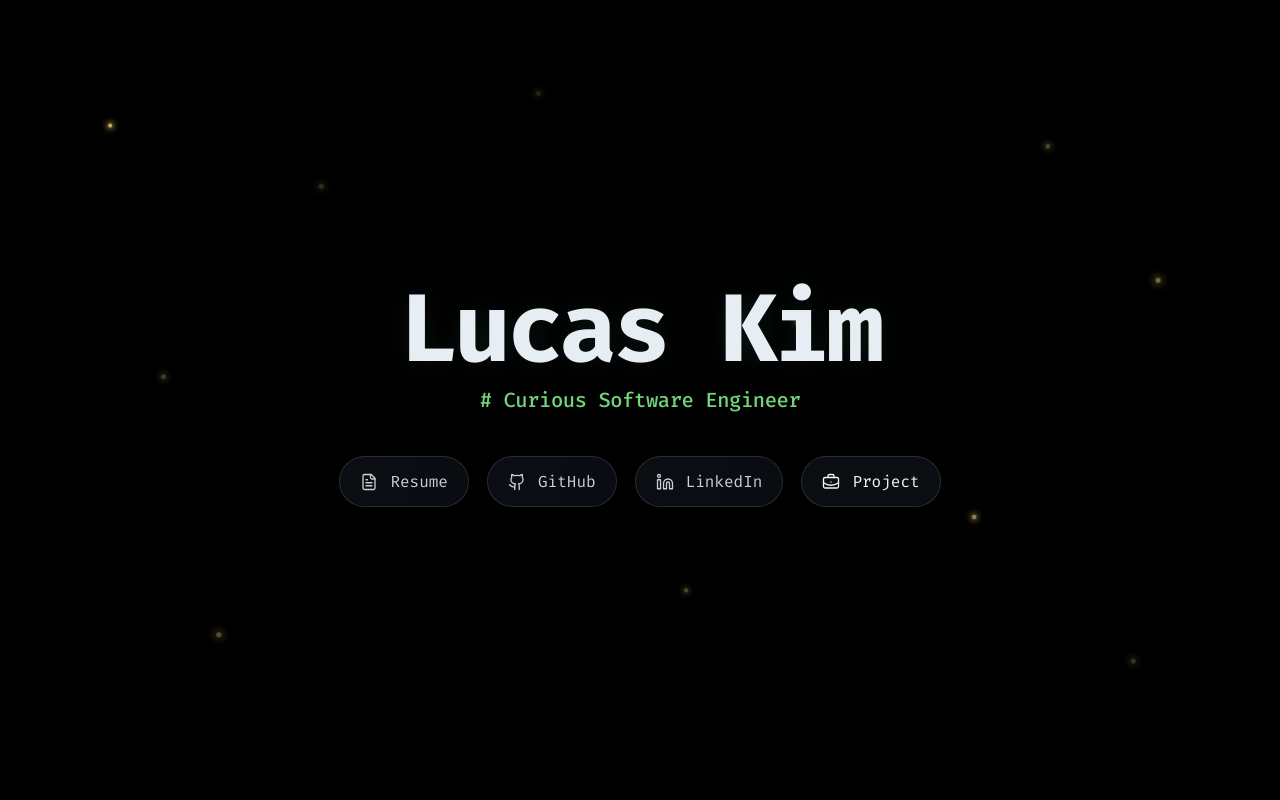
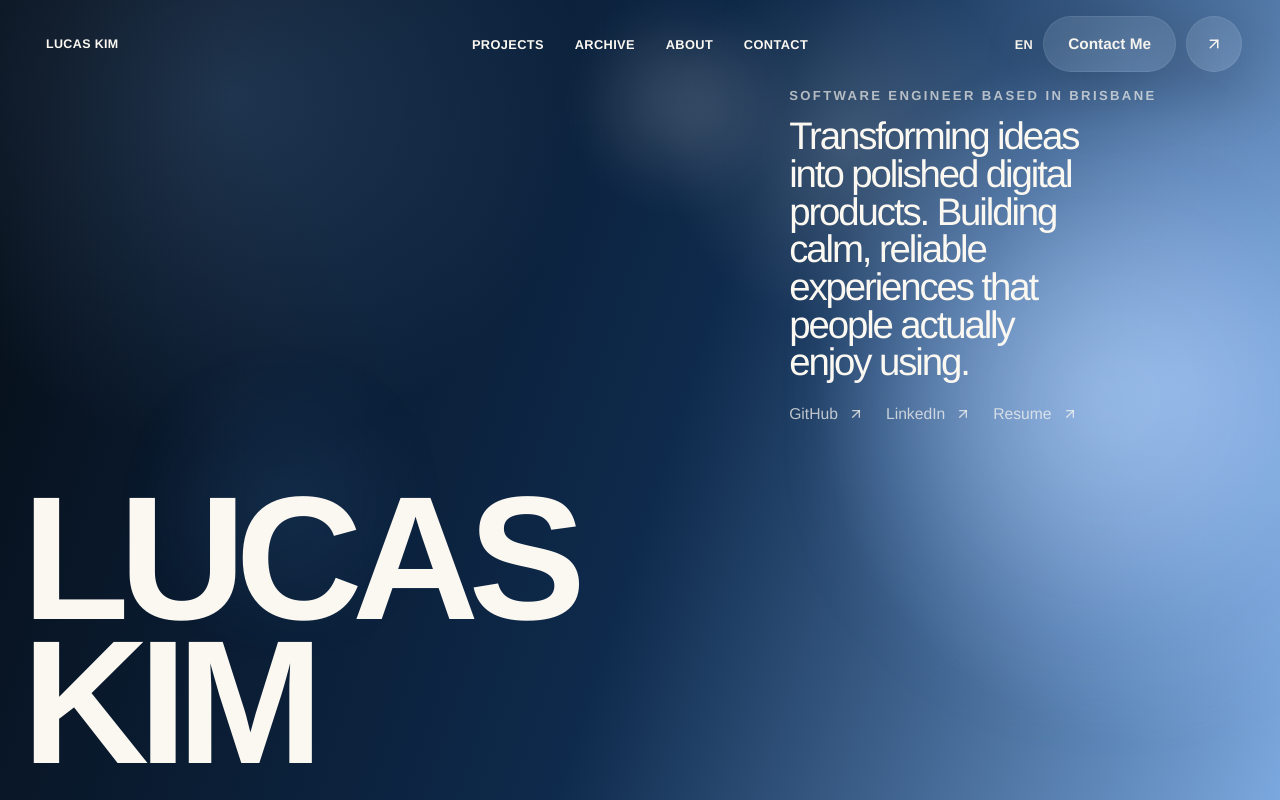
Before and after one commit to LucasKimo/Lucas_Portfolio, a React (Vite) app: page / in a window 1280 px wide. Built offline with nearby package versions, Linux system fonts and the light colour scheme.

Commit message:
changed design

```diff
--- a/index.html
+++ b/index.html
@@ -10,10 +10,10 @@
     />
     <link rel="preconnect" href="https://fonts.googleapis.com" />
     <link rel="preconnect" href="https://fonts.gstatic.com" crossorigin />
-    <link href="https://fonts.googleapis.com/css2?family=Fira+Code:wght@400;500;700&family=JetBrains+Mono:wght@500;700;800&display=swap" rel="stylesheet" />
+    <link href="https://fonts.googleapis.com/css2?family=Geist:wght@400;500;600;700;800&display=swap" rel="stylesheet" />
     <script type="module" src="/src/main.tsx"></script>
   </head>
   <body>
     <div id="root"></div>
   </body>
-  </html>
+</html>
--- a/src/App.tsx
+++ b/src/App.tsx
@@ -1,100 +1,90 @@
-import { ArrowLeft, BriefcaseBusiness, FileText, Github, Linkedin } from "lucide-react";
-import { useState } from "react";
+import { ArrowUpRight } from "lucide-react";
 
-type LinkItem = {
-  href: string;
-  label: string;
-  icon: typeof FileText;
-};
+const navigationItems = ["Projects", "Archive", "About", "Contact"];
 
-const primaryLinks: LinkItem[] = [
-  {
-    href: "../public/resume.pdf",
-    label: "Resume",
-    icon: FileText,
-  },
+const socialLinks = [
   {
     href: "https://github.com/LucasKimo",
     label: "GitHub",
-    icon: Github
   },
   {
     href: "https://www.linkedin.com/in/lucas-eunsu-kim",
     label: "LinkedIn",
-    icon: Linkedin
-  }
+  },
+  {
+    href: "/resume.pdf",
+    label: "Resume",
+  },
 ];
 
-const petals = Array.from({ length: 18 }, (_, index) => index);
-const fireflies = Array.from({ length: 12 }, (_, index) => index);
+export default function App() {
+  return (
+    <main className="portfolio-shell">
+      <div className="background-orb orb-left" aria-hidden="true" />
+      <div className="background-orb orb-top" aria-hidden="true" />
+      <div className="background-orb orb-right" aria-hidden="true" />
+      <div className="background-grid" aria-hidden="true" />
 
-export default function App() {
-  const [showProjectPage, setShowProjectPage] = useState(false);
+      <header className="topbar">
+        <a className="brand-mark" href="#home" aria-label="Lucas Kim home">
+          LUCAS KIM
+        </a>
 
-  return (
-    <main className="page-shell">
-      <div className="firefly-field" aria-hidden="true">
-        {fireflies.map((firefly) => (
-          <span
-            key={firefly}
-            className={`firefly firefly-${firefly + 1}`}
-          />
-        ))}
-      </div>
+        <nav className="main-nav" aria-label="Primary">
+          {navigationItems.map((item) => (
+            <a key={item} href={`#${item.toLowerCase()}`}>
+              {item}
+            </a>
+          ))}
+        </nav>
 
-      <div className="petal-field" aria-hidden="true">
-        {petals.map((petal) => (
-          <span
-            key={petal}
-            className={`petal petal-${petal + 1}`}
-          />
-        ))}
-      </div>
+        <div className="topbar-actions">
+          <a className="locale-switch" href="#contact">
+            EN
+          </a>
+          <a className="contact-pill" href="mailto:lucaseunsu.kim@gmail.com">
+            Contact Me
+          </a>
+          <a
+            className="round-button"
+            href="mailto:lucaseunsu.kim@gmail.com"
+            aria-label="Send an email"
+          >
+            <ArrowUpRight aria-hidden="true" size={18} strokeWidth={2} />
+          </a>
+        </div>
+      </header>
 
-      {showProjectPage ? (
-        <section className="project-page">
-          <h1>Project</h1>
-          <button
-            className="profile-link profile-button"
-            type="button"
-            onClick={() => setShowProjectPage(false)}
-          >
-            <ArrowLeft aria-hidden="true" size={18} strokeWidth={1.75} />
-            <span>Home</span>
-          </button>
-        </section>
-      ) : (
-        <section className="hero-card">
-          <h1>Lucas Kim</h1>
-          <p className="subtitle">
-            # Curious Software Engineer
+      <section className="hero-layout" id="home">
+        <div className="hero-copy-block">
+          <p className="eyebrow">Software engineer based in Brisbane</p>
+          <p className="hero-statement">
+            Transforming ideas into polished digital products. Building calm,
+            reliable experiences that people actually enjoy using.
           </p>
-
-          <nav className="link-row" aria-label="Profile links">
-            {primaryLinks.map(({ href, label, icon: Icon }) => (
+          <div className="hero-links" aria-label="Profile links">
+            {socialLinks.map(({ href, label }) => (
               <a
                 key={label}
-                className="profile-link"
+                className="text-link"
                 href={href}
                 target={href.startsWith("http") ? "_blank" : undefined}
                 rel={href.startsWith("http") ? "noreferrer" : undefined}
               >
-                <Icon aria-hidden="true" size={18} strokeWidth={1.75} />
                 <span>{label}</span>
+                <ArrowUpRight aria-hidden="true" size={16} strokeWidth={2} />
               </a>
             ))}
+          </div>
+        </div>
 
-            <button
-              className="profile-link profile-button"
-              type="button"
-              onClick={() => setShowProjectPage(true)}
-            >
-              <BriefcaseBusiness aria-hidden="true" size={18} strokeWidth={1.75} />
-              <span>Project</span>
-            </button>
-          </nav>
-        </section>
-      )}
+        <div className="name-lockup" aria-label="Lucas Kim portfolio">
+          <h1>
+            <span className="name-line">LUCAS</span>
+            <span className="name-line">KIM</span>
+          </h1>
+        </div>
+      </section>
     </main>
   );
 }
--- a/src/styles.css
+++ b/src/styles.css
@@ -1,15 +1,22 @@
 :root {
-  font-family: "Fira Code", "JetBrains Mono", monospace;
-  color: #f5f5f2;
-  /* 배경 그라?�이??�?문양 ?�이 ?�수 ?�이??*/
-  background: #000000;
+  font-family: "Aptos", "Segoe UI Variable Display", "Helvetica Neue", sans-serif;
+  color: #f6f4ef;
+  background:
+    radial-gradient(circle at 18% 12%, rgba(134, 188, 255, 0.18), transparent 28%),
+    radial-gradient(circle at 66% 18%, rgba(255, 255, 255, 0.16), transparent 17%),
+    radial-gradient(circle at 92% 48%, rgba(165, 203, 255, 0.56), transparent 29%),
+    linear-gradient(108deg, #07101b 5%, #0e2a4c 53%, #7ba8de 100%);
   font-synthesis: none;
   text-rendering: optimizeLegibility;
   -webkit-font-smoothing: antialiased;
   -moz-osx-font-smoothing: grayscale;
-  --text-strong: #e6edf3;
-  --text-muted: #7ee787;
-  --shadow-soft: 0 24px 80px rgba(0, 0, 0, 0.42);
+  --text-primary: #fbf8f2;
+  --text-soft: rgba(251, 248, 242, 0.72);
+  --surface: rgba(255, 255, 255, 0.1);
+  --surface-strong: rgba(255, 255, 255, 0.16);
+  --border-soft: rgba(255, 255, 255, 0.12);
+  --border-strong: rgba(255, 255, 255, 0.2);
+  --shadow-soft: 0 20px 60px rgba(3, 10, 22, 0.26);
 }
 
 * {
@@ -27,206 +34,511 @@ body {
   min-height: 100vh;
 }
 
+body,
+a,
+button {
+  color: inherit;
+}
+
+body {
+  background: inherit;
+}
+
 a {
-  color: inherit;
   text-decoration: none;
 }
 
-.page-shell {
+.portfolio-shell {
   position: relative;
-  display: grid;
-  place-items: start center;
   min-height: 100vh;
-  overflow: hidden;
-  padding: 3vh 32px 32px;
+  min-height: 100dvh;
+  overflow: clip;
   isolation: isolate;
+  padding: clamp(18px, 2vw, 24px) clamp(16px, 1.8vw, 22px) clamp(20px, 2.2vw, 28px);
 }
 
-/* .page-shell::before {
-  content: "";
+.background-orb,
+.background-grid {
   position: absolute;
-  inset: -24px;
-  background: url("/korea.png") center / cover no-repeat;
-  filter: blur(0.5px);
-  transform: scale(1.00);
-  opacity: 0.5;
-  z-index: -2;
-} */
-
-.page-shell::after {
-  content: "";
-  position: absolute;
-  inset: 0;
-  background: rgba(0, 0, 0, 0.62);
-  backdrop-filter: blur(2px);
-  z-index: -1;
-}
-
-
-.firefly-field {
-  position: absolute;
-  inset: 0;
   pointer-events: none;
 }
 
-.firefly {
-  position: absolute;
-  width: 5px;
-  height: 5px;
+.background-orb {
   border-radius: 999px;
-  background: rgba(255, 241, 153, 0.9);
-  box-shadow:
-    0 0 8px rgba(255, 235, 120, 0.9),
-    0 0 18px rgba(255, 219, 92, 0.45);
-  opacity: 0.2;
-  animation: fireflyFloat 16s ease-in-out infinite, fireflyBlink 3.2s ease-in-out infinite;
+  filter: blur(26px);
+  opacity: 0.95;
 }
 
-.firefly::after {
-  content: "";
-  position: absolute;
-  inset: -3px;
-  border-radius: inherit;
-  background: rgba(255, 237, 140, 0.22);
-  filter: blur(3px);
+.orb-left {
+  inset: auto auto 18% 10%;
+  width: clamp(220px, 24vw, 420px);
+  height: clamp(220px, 24vw, 420px);
+  background: radial-gradient(circle, rgba(68, 124, 192, 0.18), transparent 68%);
 }
 
+.orb-top {
+  top: 0;
+  left: 45%;
+  width: clamp(180px, 16vw, 320px);
+  height: clamp(180px, 16vw, 320px);
+  background: radial-gradient(circle, rgba(255, 255, 255, 0.22), transparent 70%);
+}
 
-.hero-card,
-.project-page {
+.orb-right {
+  top: 4%;
+  right: -10%;
+  width: clamp(380px, 46vw, 860px);
+  height: min(92vh, 1100px);
+  height: min(92dvh, 1100px);
+  background: radial-gradient(circle, rgba(171, 203, 246, 0.65), rgba(124, 170, 230, 0.16) 50%, transparent 72%);
+}
+
+.background-grid {
+  inset: 0;
+  background:
+    linear-gradient(rgba(255, 255, 255, 0.04) 1px, transparent 1px),
+    linear-gradient(90deg, rgba(255, 255, 255, 0.04) 1px, transparent 1px);
+  background-size: 120px 120px;
+  opacity: 0.07;
+  mix-blend-mode: soft-light;
+}
+
+.topbar {
   position: relative;
   z-index: 1;
   display: grid;
-  gap: 14px;
-  justify-items: center;
-  text-align: center;
-  width: min(980px, 100%);
+  grid-template-columns: auto 1fr auto;
+  align-items: center;
+  gap: 24px;
 }
 
-.hero-card {
-  padding: 40px 20px;
+.brand-mark {
+  display: inline-flex;
+  align-items: center;
+  justify-self: start;
+  font-size: 0.78rem;
+  font-weight: 600;
+  letter-spacing: 0.03em;
+  margin-left: clamp(18px, 2vw, 24px);
+  text-transform: uppercase;
+  color: var(--text-primary);
 }
 
-.hero-card h1,
-.project-page h1 {
-  margin: 0;
-  font-size: clamp(2.8rem, 8vw, 6rem);
-  line-height: 0.92;
-  letter-spacing: -0.045em;
-  color: var(--text-strong);
-  font-weight: 700;
-  text-shadow: 0 0 24px rgba(120, 255, 214, 0.08);
+.main-nav {
+  position: absolute;
+  left: 50%;
+  transform: translateX(-50%);
+  display: flex;
+  justify-content: center;
+  gap: clamp(18px, 2.4vw, 38px);
+  padding-inline: 12px;
 }
 
-.subtitle {
-  margin: 0;
-  font-size: clamp(0.95rem, 1.6vw, 1.45rem);
-  font-weight: 500;
-  letter-spacing: -0.02em;
-  color: var(--text-muted);
-  opacity: 0.92;
+.main-nav a,
+.locale-switch {
+  font-size: 0.80rem;
+  font-weight: 600;
+  letter-spacing: 0.03em;
+  text-transform: uppercase;
+  color: var(--text-primary);
 }
 
-.link-row {
+.topbar-actions {
+  display: flex;
+  align-items: center;
+  justify-content: flex-end;
+  gap: 10px;
+}
+
+.contact-pill,
+.round-button {
+  display: inline-flex;
+  align-items: center;
+  justify-content: center;
+  border: 1px solid rgba(255, 255, 255, 0.08);
+  background: var(--surface);
+  backdrop-filter: blur(16px);
+  box-shadow: var(--shadow-soft);
+}
+
+.contact-pill {
+  min-height: 64px;
+  padding: 0 30px;
+  border-radius: 999px;
+  font-size: 0.96rem;
+  font-weight: 600;
+}
+
+.round-button {
+  width: 64px;
+  height: 64px;
+  border-radius: 999px;
+}
+
+.hero-layout {
+  position: relative;
+  z-index: 1;
+  display: grid;
+  min-height: calc(100vh - clamp(92px, 11vh, 120px));
+  min-height: calc(100dvh - clamp(92px, 11vh, 120px));
+  grid-template-columns: minmax(0, 1.15fr) minmax(320px, 34rem);
+  align-items: start;
+  align-content: start;
+  gap: clamp(28px, 4vmin, 72px);
+  padding-top: clamp(32px, 7vmin, 96px);
+  padding-bottom: clamp(148px, 21vmin, 300px);
+}
+
+.hero-copy-block {
+  grid-column: 2;
+  align-self: start;
+  justify-self: end;
+  display: grid;
+  gap: clamp(14px, 1.8vmin, 18px);
+  width: min(100%, 520px);
+  margin-top: 0;
+  margin-right: clamp(-60px, -4vw, -32px);
+}
+
+.eyebrow {
+  margin: 0;
+  font-size: 0.82rem;
+  font-weight: 600;
+  letter-spacing: 0.18em;
+  text-transform: uppercase;
+  color: rgba(251, 248, 242, 0.66);
+}
+
+.hero-statement {
+  margin: 0;
+  max-width: 14ch;
+  font-size: clamp(2rem, 3.5vw, 4rem);
+  line-height: 0.98;
+  letter-spacing: -0.055em;
+  color: var(--text-primary);
+  text-wrap: balance;
+}
+
+.hero-links {
   display: flex;
   flex-wrap: wrap;
-  justify-content: center;
-  gap: 18px;
-  margin-top: 28px;
+  gap: 14px 22px;
+  margin-top: 10px;
 }
 
-.profile-link {
+.text-link {
   display: inline-flex;
   align-items: center;
-  gap: 12px;
-  padding: 14px 20px;
-  border: 1px solid rgba(125, 133, 144, 0.28);
-  border-radius: 999px;
-  background: rgba(13, 17, 23, 0.78);
-  backdrop-filter: blur(12px);
-  box-shadow: var(--shadow-soft);
-  font-size: 1rem;
-  color: #c9d1d9;
-  transition: all 180ms ease;
+  gap: 10px;
+  color: var(--text-soft);
+  font-size: 0.98rem;
+  font-weight: 500;
 }
 
-.profile-button {
-  color: #f5f5f2;
-  fill: currentColor;
-  font-family: inherit;
-  cursor: pointer;
+.name-lockup {
+  position: absolute;
+  left: 0;
+  bottom: clamp(6px, 1.4vmin, 20px);
+  align-self: start;
+  display: grid;
+  gap: 0;
+  width: min(54vw, 82rem);
+  max-width: min(54vw, 82rem);
+  margin-top: 0;
 }
 
-.profile-link:hover {
-  transform: translateY(-2px);
-  border-color: rgba(125, 133, 144, 0.28);
-  background: rgba(22, 27, 34, 0.96);
-  box-shadow: 0 28px 65px rgba(0, 0, 0, 0.52);
-  color: #c9d1d9;
+.name-kicker {
+  margin: 0;
+  color: rgba(251, 248, 242, 0.74);
+  padding-left: 0.4rem;
+  margin-bottom: 12px;
+  font-size: 0.84rem;
+  font-weight: 700;
+  letter-spacing: 0.3em;
+  text-transform: uppercase;
 }
 
+.name-lockup h1 {
+  margin: 0;
+  display: grid;
+  justify-items: start;
+  gap: clamp(0.02em, 0.45vmin, 0.12em);
+  font-family: "Geist", "Aptos", "Segoe UI Variable Display", sans-serif;
+  /* font-size: clamp(5.4rem, 20vw, 15rem); */
+  font-size: clamp(4rem, 14vmin, 15rem);
+  line-height: 0.8;
+  letter-spacing: -0.06em;
+  font-weight: 800;
+  color: var(--text-primary);
+}
 
+.name-line {
+  display: block;
+}
 
-.firefly-1 { top: 14%; left: 9%; animation-delay: -2s; }
-.firefly-2 { top: 22%; left: 24%; animation-delay: -7s; }
-.firefly-3 { top: 10%; left: 42%; animation-delay: -4s; }
-.firefly-4 { top: 18%; right: 18%; animation-delay: -11s; }
-.firefly-5 { top: 34%; right: 10%; animation-delay: -8s; }
-.firefly-6 { top: 48%; left: 12%; animation-delay: -13s; }
-.firefly-7 { top: 58%; left: 28%; animation-delay: -5s; }
-.firefly-8 { top: 64%; right: 24%; animation-delay: -9s; }
-.firefly-9 { top: 78%; left: 16%; animation-delay: -6s; }
-.firefly-10 { top: 84%; right: 12%; animation-delay: -14s; }
-.firefly-11 { top: 40%; left: 62%; animation-delay: -10s; }
-.firefly-12 { top: 72%; left: 54%; animation-delay: -3s; }
+.contact-pill,
+.round-button,
+.brand-mark,
+.text-link,
+.main-nav a,
+.locale-switch {
+  transition:
+    transform 180ms ease,
+    background-color 180ms ease,
+    border-color 180ms ease,
+    color 180ms ease,
+    opacity 180ms ease;
+}
 
+.contact-pill:hover,
+.round-button:hover {
+  transform: translateY(-2px);
+  background: var(--surface-strong);
+  border-color: var(--border-strong);
+}
 
+.main-nav a:hover,
+.locale-switch:hover,
+.text-link:hover,
+.brand-mark:hover {
+  color: var(--text-primary);
+}
 
-@keyframes fireflyFloat {
-  0%,
-  100% {
-    transform: translate3d(0, 0, 0) scale(0.9);
-  }
-  25% {
-    transform: translate3d(10px, -14px, 0) scale(1);
-  }
-  50% {
-    transform: translate3d(-8px, 12px, 0) scale(0.85);
-  }
-  75% {
-    transform: translate3d(12px, 8px, 0) scale(1.05);
+@media (max-width: 1080px), (max-height: 820px), (max-aspect-ratio: 4/3) {
+  .name-lockup h1 {
+    font-family: "Aptos", "Segoe UI Variable Display", "Helvetica Neue", sans-serif;
   }
 }
 
-@keyframes fireflyBlink {
-  0%,
-  100% {
-    opacity: 0.18;
+@media (max-width: 1080px) {
+  .topbar {
+    grid-template-columns: 1fr;
+    justify-items: center;
   }
-  45% {
-    opacity: 0.9;
+
+  .main-nav {
+    flex-wrap: wrap;
   }
-  60% {
-    opacity: 0.35;
+
+  .topbar-actions {
+    justify-content: center;
+  }
+
+  .hero-layout {
+    grid-template-columns: 1fr;
+    min-height: auto;
+    gap: clamp(40px, 6vmin, 80px);
+    padding-top: clamp(24px, 4.5vmin, 48px);
+    padding-bottom: clamp(136px, 18vmin, 220px);
+    align-items: start;
+    align-content: start;
+  }
+
+  .hero-copy-block {
+    grid-column: auto;
+    justify-self: start;
+    width: min(100%, 620px);
+    margin-top: 0;
+    margin-right: 0;
+  }
+
+  .name-lockup {
+    width: 100%;
+    max-width: 100%;
+    margin-top: 0;
   }
 }
 
 @media (max-width: 720px) {
-  .page-shell {
-    padding: 8vh 18px 24px;
+  .portfolio-shell {
+    padding: 18px 16px 20px;
   }
 
-  .hero-card {
-    padding: 28px 8px;
+
+  .main-nav {
+    gap: 12px 18px;
   }
 
-  .link-row {
-    flex-direction: column;
-    width: min(100%, 340px);
+  .main-nav a,
+  .locale-switch {
+    font-size: 0.7rem;
   }
 
-  .profile-link {
-    justify-content: center;
-    width: 100%;
+  .contact-pill {
+    min-height: 56px;
+    padding: 0 22px;
+    font-size: 0.9rem;
+  }
+
+  .round-button {
+    width: 56px;
+    height: 56px;
+  }
+
+  .hero-layout {
+    gap: 56px;
+    min-height: auto;
+    padding-top: 24px;
+    padding-bottom: clamp(132px, 20vh, 190px);
+  }
+
+  .hero-copy-block {
+    gap: 14px;
+  }
+
+  .hero-statement {
+    max-width: 100%;
+    font-size: clamp(2rem, 9vw, 3.5rem);
+  }
+
+  .hero-links {
+    gap: 10px 16px;
+  }
+
+  .name-kicker {
+    margin-bottom: 8px;
+    letter-spacing: 0.22em;
+  }
+
+  .name-lockup h1 {
+    font-size: clamp(4.7rem, 26vw, 8rem);
+  }
+
+  .orb-right {
+    right: -32%;
+    width: 92vw;
   }
 }
+
+@media (min-width: 1600px) {
+  .portfolio-shell {
+    padding-inline: clamp(24px, 2.4vw, 48px);
+  }
+
+  .hero-layout {
+    grid-template-columns: minmax(0, 1fr) minmax(340px, 36rem);
+  }
+
+  .hero-copy-block {
+    width: min(100%, 36rem);
+  }
+
+  .hero-statement {
+    font-size: clamp(2.4rem, 2.8vw, 4.4rem);
+  }
+
+  .name-lockup h1 {
+    font-size: clamp(8rem, 14vw, 16rem);
+  }
+}
+
+@media (max-height: 820px) and (min-width: 1090px) {
+  .portfolio-shell {
+    padding-top: 16px;
+    padding-bottom: 16px;
+  }
+
+  .topbar {
+    gap: 16px;
+  }
+
+
+  .contact-pill {
+    min-height: 56px;
+    padding-inline: 24px;
+  }
+
+  .round-button {
+    width: 56px;
+    height: 56px;
+  }
+
+  .hero-layout {
+    min-height: calc(100vh - 88px);
+    min-height: calc(100dvh - 88px);
+    align-items: start;
+    align-content: start;
+    padding-top: 16px;
+    padding-bottom: clamp(140px, 19vmin, 240px);
+  }
+
+  .hero-copy-block {
+    margin-top: 0;
+  }
+
+  .hero-statement {
+    font-size: clamp(1.85rem, 3vw, 3.2rem);
+  }
+
+  .name-kicker {
+    margin-bottom: 8px;
+  }
+
+  .name-lockup h1 {
+    font-size: clamp(4.8rem, 16vw, 11rem);
+  }
+}
+
+@media (max-aspect-ratio: 4/3) and (min-width: 721px) {
+  .hero-layout {
+    grid-template-columns: 1fr;
+    min-height: auto;
+    padding-top: clamp(24px, 4.5vmin, 48px);
+    padding-bottom: clamp(136px, 18vmin, 220px);
+    align-items: start;
+    align-content: start;
+  }
+
+  .hero-copy-block {
+    grid-column: auto;
+    justify-self: start;
+    width: min(100%, 40rem);
+    margin-top: 0;
+    margin-right: 0;
+  }
+
+  .name-lockup {
+    width: 100%;
+    max-width: 100%;
+    margin-top: 0;
+  }
+
+  .name-lockup h1 {
+    font-size: clamp(5.4rem, 14vw, 10rem);
+  }
+}
+
+@media (min-width: 721px) and (max-width: 1180px) {
+  .hero-layout {
+    grid-template-columns: minmax(0, 1fr) minmax(280px, 31rem);
+    gap: clamp(24px, 3.2vw, 44px);
+  }
+
+  .hero-copy-block {
+    width: min(100%, 31rem);
+  }
+
+  .name-lockup {
+    width: min(50vw, 40rem);
+    max-width: min(50vw, 40rem);
+  }
+
+  .name-lockup h1 {
+    font-size: clamp(4.4rem, 11vw, 8.8rem);
+  }
+}
+@media (max-height: 760px) {
+  .hero-layout {
+    padding-top: 12px;
+    padding-bottom: clamp(120px, 16vmin, 180px);
+    gap: clamp(24px, 3.6vmin, 44px);
+  }
+
+  .name-lockup {
+    bottom: clamp(4px, 1.2vmin, 14px);
+  }
+
+  .name-lockup h1 {
+    font-size: clamp(5.4rem, 20vw, 15rem);
+  }
+}
```
Also changed, not shown: 1 other file (tests, documents, lock files or other folders).
